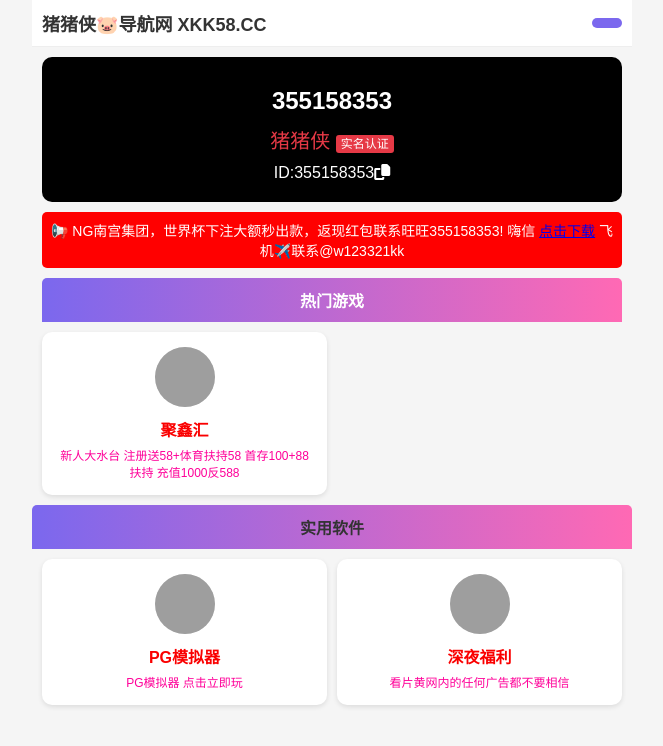
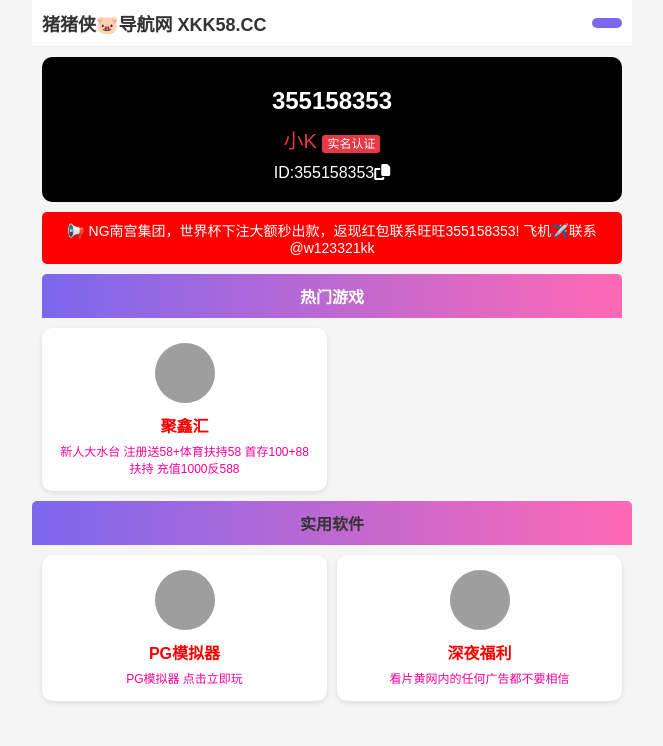
Before and after one commit to p4916337/B, a plain HTML site: page index.html in a window 1280 px wide. Shown: the whole page, without its empty margins (308-971 px from the left). Drawn offline with Linux system fonts and the light colour scheme; grey boxes are pictures that could not be loaded.

Commit message:
Update index.html

```diff
--- a/index.html
+++ b/index.html
@@ -239,14 +239,14 @@
     <!-- 个人信息卡片 -->
     <div class="profile-card">
         <div class="profile-id">355158353</div>
-        <div class="profile-name">猪猪侠  <span style="color:#fff;background:#e63946;padding:2px 5px;border-radius:3px;font-size:12px;">实名认证</span></div>
+        <div class="profile-name">小K  <span style="color:#fff;background:#e63946;padding:2px 5px;border-radius:3px;font-size:12px;">实名认证</span></div>
         <div>ID:355158353<i class="fa fa-copy"></i></div>
         <!-- <button class="profile-btn">+自动回复</button> -->
     </div>
 
     <!-- 红色通知栏 -->
     <div class="notice-bar">
-        📢 NG南宫集团，世界杯下注大额秒出款，返现红包联系旺旺355158353!  嗨信 <a href="https://haixin.wwhy.top" target="_blank">点击下载</a> 飞机✈️联系@w123321kk
+        📢 NG南宫集团，世界杯下注大额秒出款，返现红包联系旺旺355158353!  飞机✈️联系@w123321kk
     </div>
 
     <!-- 标签栏 -->
```
